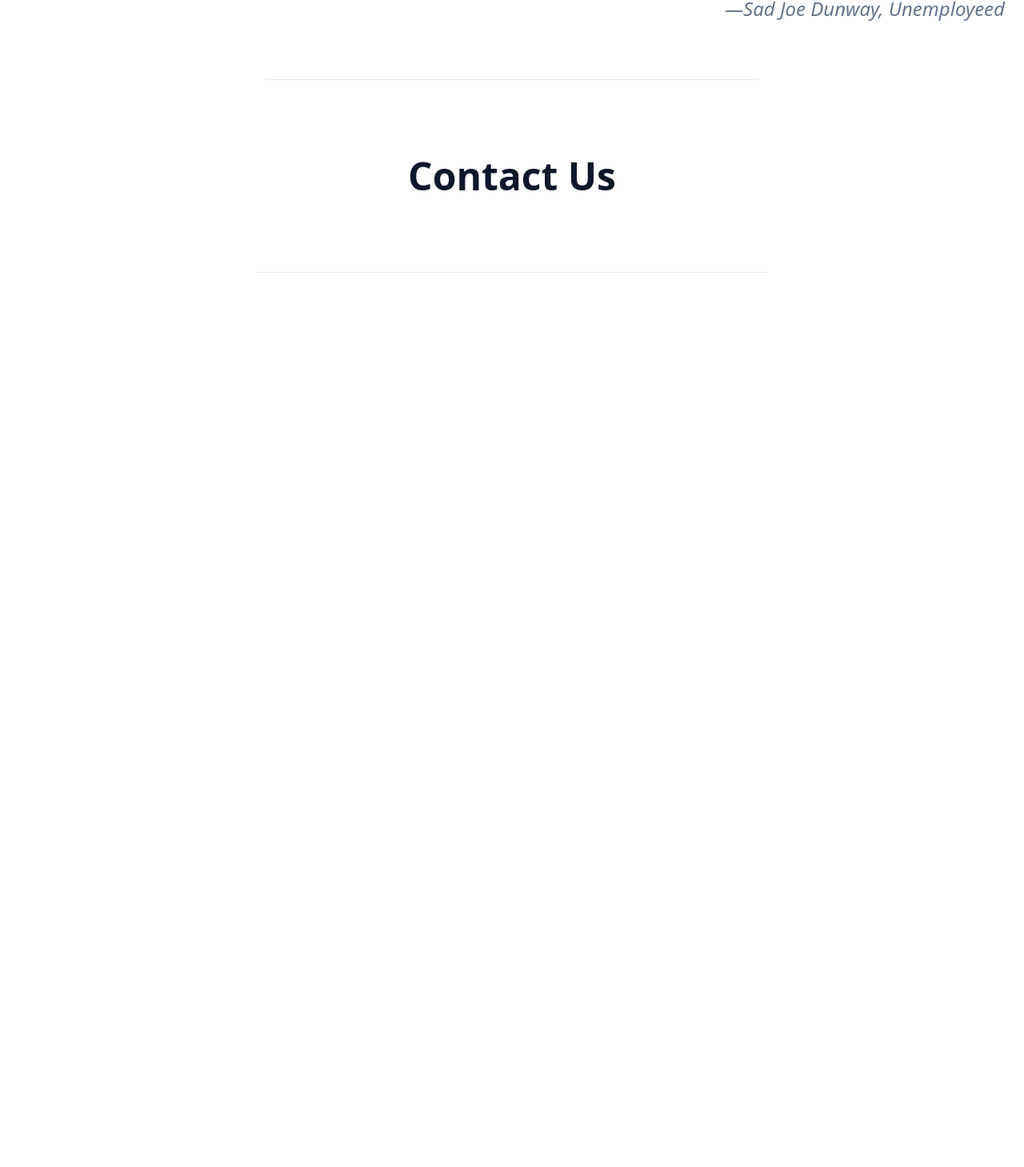
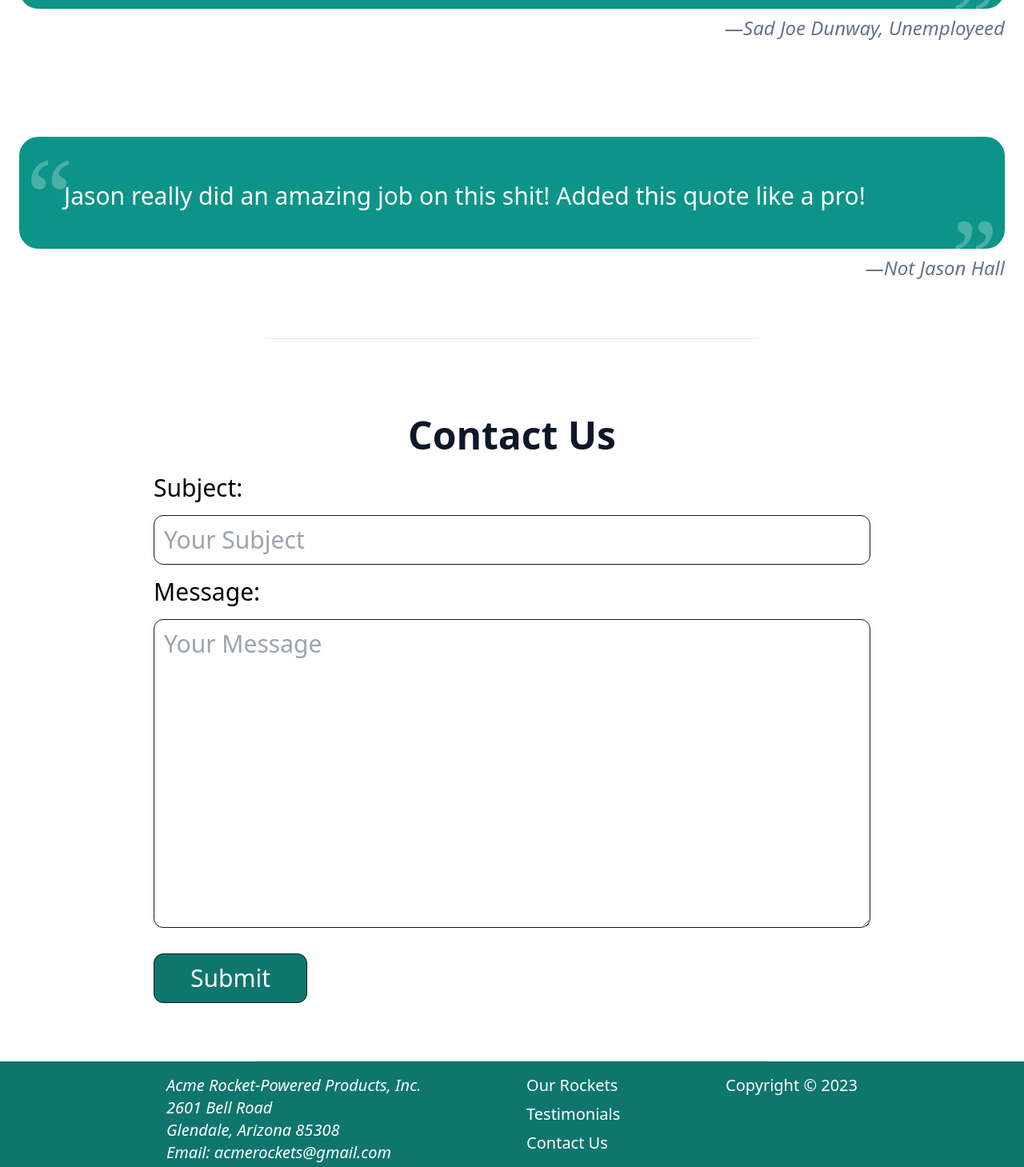
Before and after one commit to Jkhall81/TailwindRefresher, a React (Vite) app: page / in a window 1280 px wide. Shown: the part 2676-4135 px from the top of the page at 80% size. Before the commit the page ends 3017 px from the top, so only its background shows below. Built offline with nearby package versions, Linux system fonts and the light colour scheme.

Commit message:
added a footer, used some hooks to dynamically grab and display the year for the copyright, so it will always be current.  pretty cool.

```diff
--- a/src/assets/data.js
+++ b/src/assets/data.js
@@ -33,6 +33,11 @@ const TestimonialData = [
     quoteText: "I bought an ACME rocket, now I want to murder myself...",
     person: "Sad Joe Dunway, Unemployeed",
   },
+  {
+    quoteText:
+      "Jason really did an amazing job on this shit!  Added this quote like a pro!",
+    person: "Not Jason Hall",
+  },
 ];
 
 export { rocketData, TestimonialData };
--- a/src/components/ContactUs.jsx
+++ b/src/components/ContactUs.jsx
@@ -3,10 +3,39 @@ import React from "react";
 const ContactUs = () => {
   return (
     <>
-      <section id="contactus" className="p-6 my-12">
+      <section id="contactus" className="p-6 my-12 scroll-mt-16">
         <h2 className="text-4xl font-bold text-center sm:text-5xl mb-6 text-slate-900 dark:text-white">
           Contact Us
         </h2>
+        <form
+          action=""
+          className="max-w-4xl mx-auto text-2xl sm:text-3xl flex flex-col items-left gap-4"
+        >
+          <label forr="subject">Subject:</label>
+          <input
+            type="text"
+            id="subject"
+            name="subject"
+            required
+            minlingth="3"
+            maxlength="60"
+            placeholder="Your Subject"
+            className="w-full text-black text-2xl sm:text-3xl p-3 rounded-xl border border-solid border-slate-900 dark:border-none"
+          />
+          <label for="message">Message:</label>
+          <textarea
+            name="message"
+            id="message"
+            cols="30"
+            rows="10"
+            placeholder="Your Message"
+            required
+            className="w-full text-black text-2xl sm:text-3xl p-3 rounded-xl border border-solid border-slate-900 dark:border-none"
+          ></textarea>
+          <button className="mt-4 bg-teal-700 hover:bg-teal-600 active:bg-teal-500 text-white p-3 w-48 rounded-xl border border-solid border-slate-900 dark:border-none">
+            Submit
+          </button>
+        </form>
       </section>
       <hr className="w-1/2 mx-auto bg-black dark:bg-white" />
     </>
--- /dev/null
+++ b/src/components/Footer.jsx
@@ -0,0 +1,46 @@
+import React, { useState, useEffect } from "react";
+
+const Footer = () => {
+  const [currentYear, setCurrentYear] = useState("");
+
+  useEffect(() => {
+    const year = new Date().getFullYear();
+    setCurrentYear(year);
+  }, []);
+
+  return (
+    <footer className="bg-teal-700 text-white text-xl" id="footer">
+      <section className="max-w-4xl mx-auto p-4 flex flex-col sm:flex-row sm:justify-between">
+        <address>
+          <h2>Acme Rocket-Powered Products, Inc.</h2>
+          2601 Bell Road
+          <br />
+          Glendale, Arizona 85308
+          <br />
+          Email:{" "}
+          <a href="mailto:acmerockets@gmail.com">acmerockets@gmail.com</a>
+          <br />
+          Phone: <a href="tel:+16032815501">(603) 281-5501</a>
+        </address>
+        <nav className="hidden md:flex flex-col gap-2" aria-label="footer">
+          <a href="#rockets" className="hover:opacity-90">
+            Our Rockets
+          </a>
+          <a href="#testimonials" className="hover:opacity-90">
+            Testimonials
+          </a>
+          <a href="#contactus" className="hover:opacity-90">
+            Contact Us
+          </a>
+        </nav>
+        <div className="flex flex-col sm:gap-2">
+          <p className="text-right">
+            Copyright &copy; <span id="year">{currentYear}</span>
+          </p>
+        </div>
+      </section>
+    </footer>
+  );
+};
+
+export default Footer;
--- a/src/components/Rockets.jsx
+++ b/src/components/Rockets.jsx
@@ -23,6 +23,9 @@ const Rockets = () => {
             />
           ))}
         </ul>
+        <p className="text-center">
+          Note... Product not guaranteed to work as advertised!
+        </p>
       </section>
       <hr className="w-1/2 mx-auto bg-black dark:bg-white" />
     </>
--- a/src/components/TestimonialCard.jsx
+++ b/src/components/TestimonialCard.jsx
@@ -5,7 +5,7 @@ const TestimonialCard = ({ quoteText, person }) => {
     <>
       <figure className="my-12">
         <blockquote className="bg-teal-600 dark:bg-black pl-14 pr-8 py-12 rounded-3xl relative">
-          <p className="text-2xl sm:text-3xl text-left mt-2 text-white dark:text-slate-400 before:content-['\201c'] before:font-serif before:absolute before:top-0 before:left-0 before:text-9xl before:text-white before:opacity-25 before:transform before:translate-x-2 before:translate-y-2 after:content-['\201D'] after:font-serif after:absolute after:-bottom-19 after:right-3 after:text-9xl after:text-white after:opacity-25 after:transform after:translate-x-2 after:translate-y-2">
+          <p className="text-2xl sm:text-3xl text-left mt-2 text-white dark:text-slate-400 before:content-['\201c'] before:font-serif before:absolute before:top-0 before:left-0 before:text-9xl before:text-white before:opacity-25 before:transform before:translate-x-2 before:translate-y-2 after:content-['\201D'] after:font-serif after:absolute after:-bottom-20 after:right-0 after:text-9xl after:text-white after:opacity-25 after:transform after:-translate-x-2 after:-translate-y-2">
             {quoteText}
           </p>
         </blockquote>
--- a/src/components/Testimonials.jsx
+++ b/src/components/Testimonials.jsx
@@ -5,7 +5,7 @@ import { TestimonialData } from "../assets/data.js";
 const Testimonials = () => {
   return (
     <>
-      <section id="testimonials" className="p-6 my-12">
+      <section id="testimonials" className="p-6 my-12 scroll-mt-20">
         <h2 className="text-4xl font-bold text-center sm:text-5xl mb-6 text-slate-900 dark:text-white">
           Testimonials
         </h2>
--- a/src/main.jsx
+++ b/src/main.jsx
@@ -4,6 +4,7 @@ import App from "./components/App.jsx";
 import Rockets from "./components/Rockets.jsx";
 import Testimonials from "./components/Testimonials.jsx";
 import ContactUs from "./components/ContactUs.jsx";
+import Footer from "./components/Footer.jsx";
 import "./index.css";
 
 ReactDOM.createRoot(document.getElementById("root")).render(
@@ -12,5 +13,6 @@ ReactDOM.createRoot(document.getElementById("root")).render(
     <Rockets />
     <Testimonials />
     <ContactUs />
+    <Footer />
   </React.StrictMode>
 );
```
